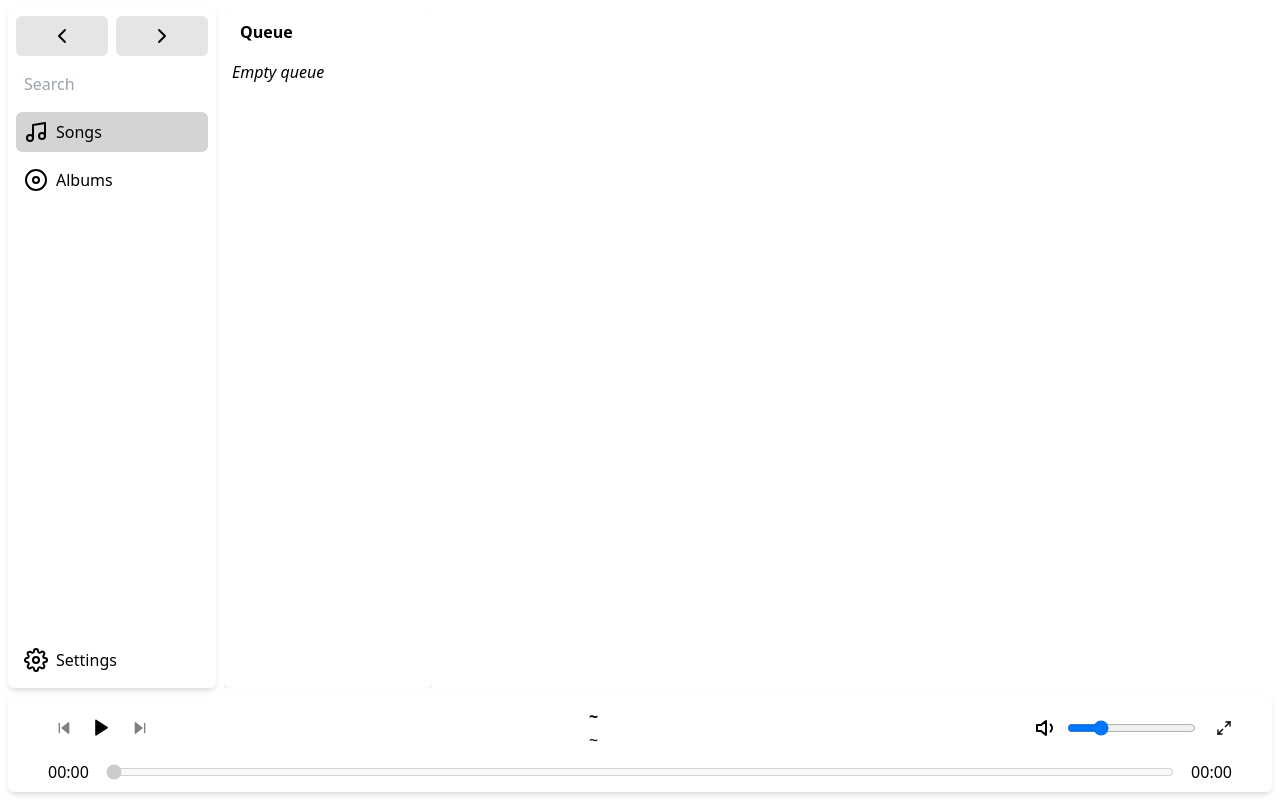
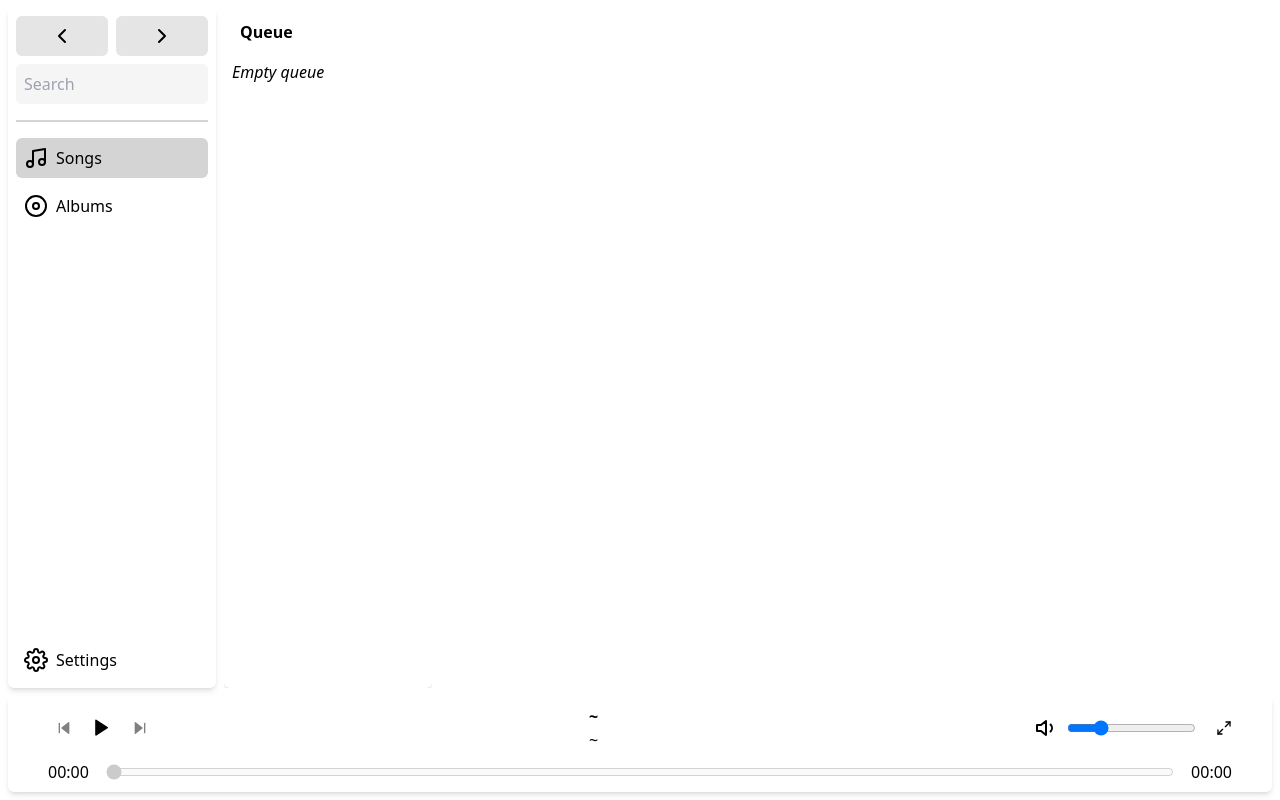
Before and after one commit to callum-jones19/coralia, a React (Vite) app: page /home in a window 1280 px wide. Built offline with nearby package versions, Linux system fonts and the light colour scheme.

Commit message:
Improve styling of menu bar

```diff
--- a/src/components/SearchBar.tsx
+++ b/src/components/SearchBar.tsx
@@ -44,9 +44,9 @@ export default function SearchBar({ onSearch }: SearchBarProps) {
   };
 
   return (
-    <div className="flex flex-row rounded-md items-center w-full bg-white dark:text-white dark:bg-neutral-900">
+    <div className="flex flex-row rounded-md items-center w-full bg-neutral-100 dark:text-white dark:bg-neutral-900">
       <input
-        className=" basis-full items-center text-black p-2 min-w-0 rounded-md dark:bg-neutral-900 dark:text-white mr-2"
+        className=" basis-full items-center text-black p-2 min-w-0 rounded-md bg-neutral-100 dark:bg-neutral-900 dark:text-white"
         placeholder="Search"
         value={query ? query : ''}
         onChange={handleInputChage}
@@ -58,7 +58,7 @@ export default function SearchBar({ onSearch }: SearchBarProps) {
             if (t) t.catch(e => console.error(e))
             setQuery(null);
           }}
-          className="bg-white h-full rounded-r-md pr-1 dark:bg-neutral-900 dark:text-white"
+          className="bg-neutral-100 h-full rounded-r-md pr-1 dark:bg-neutral-900 dark:text-white"
         >
           <X />
         </button>
--- a/src/components/Sidebars/MenuBar.tsx
+++ b/src/components/Sidebars/MenuBar.tsx
@@ -72,7 +72,7 @@ export default function MenuBar({ onSearch }: MenuBarProps) {
     <>
       <BackgroundCard className="basis-16 md:basis-52 flex-grow-0 flex-shrink-0 rounded-md p-2 w-full h-full flex flex-col justify-between overflow-hidden">
         <div className="w-full flex flex-col gap-2 items-start">
-          <div className="w-full flex flex-row justify-between gap-2 flex-wrap">
+          <div className="w-full flex flex-row justify-between gap-2 flex-wrap border-b-2 border-solid border-neutral-300 dark:border-neutral-700 pb-4 mb-2">
             <button
               className="hover:bg-neutral-300 hover:dark:bg-neutral-600 bg-neutral-200 dark:bg-neutral-700 p-2 rounded-md flex-grow"
               onClick={handleClickBack}
@@ -85,8 +85,8 @@ export default function MenuBar({ onSearch }: MenuBarProps) {
             >
               <ChevronRight className="m-auto" />
             </button>
+            <SearchBar onSearch={onSearch} />
           </div>
-          <SearchBar onSearch={onSearch} />
           <button
             className={`flex flex-row items-center justify-center md:justify-start gap-2 w-full rounded-md p-2 ${activeSection !== "Songs"
               ? "hover:bg-neutral-200 hover:dark:bg-neutral-700"
```
